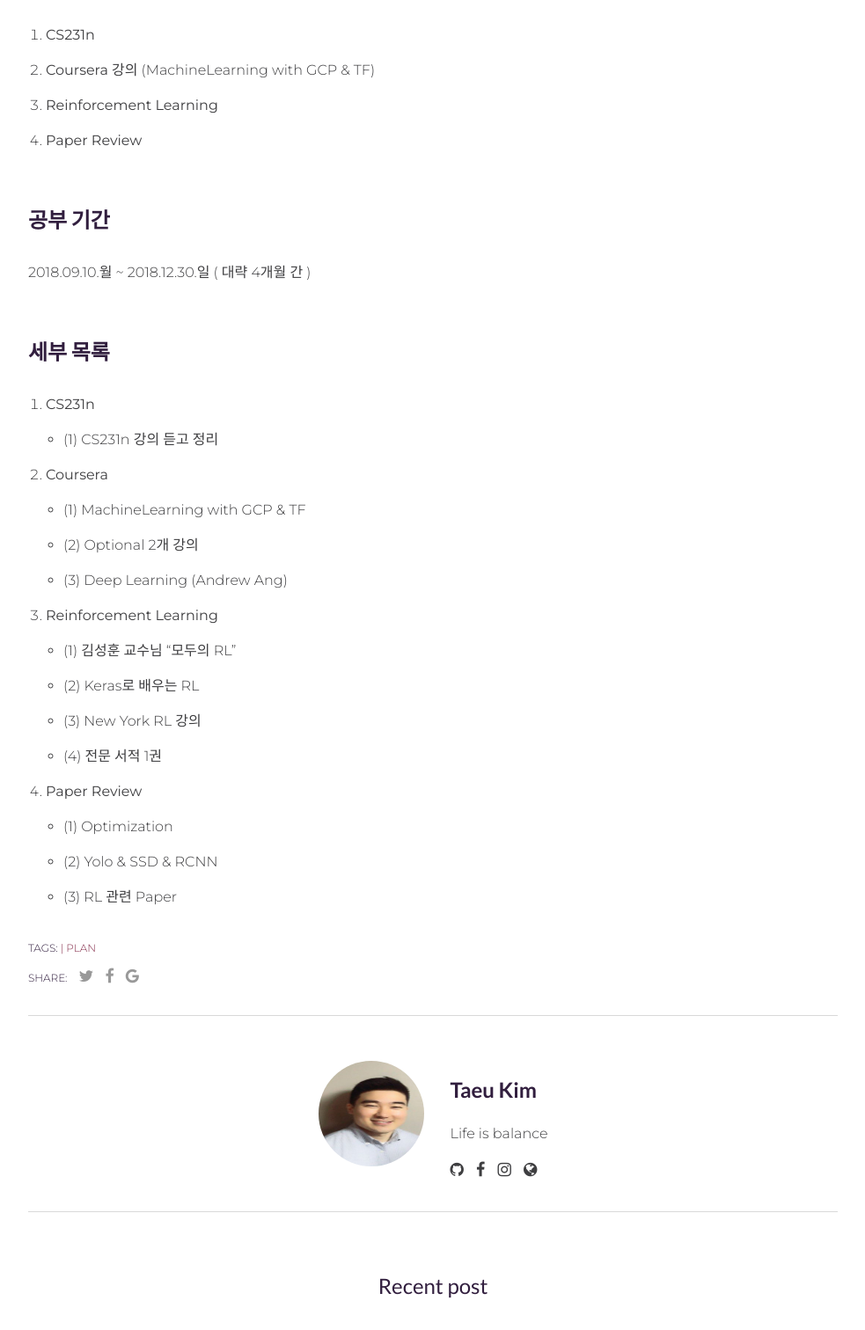
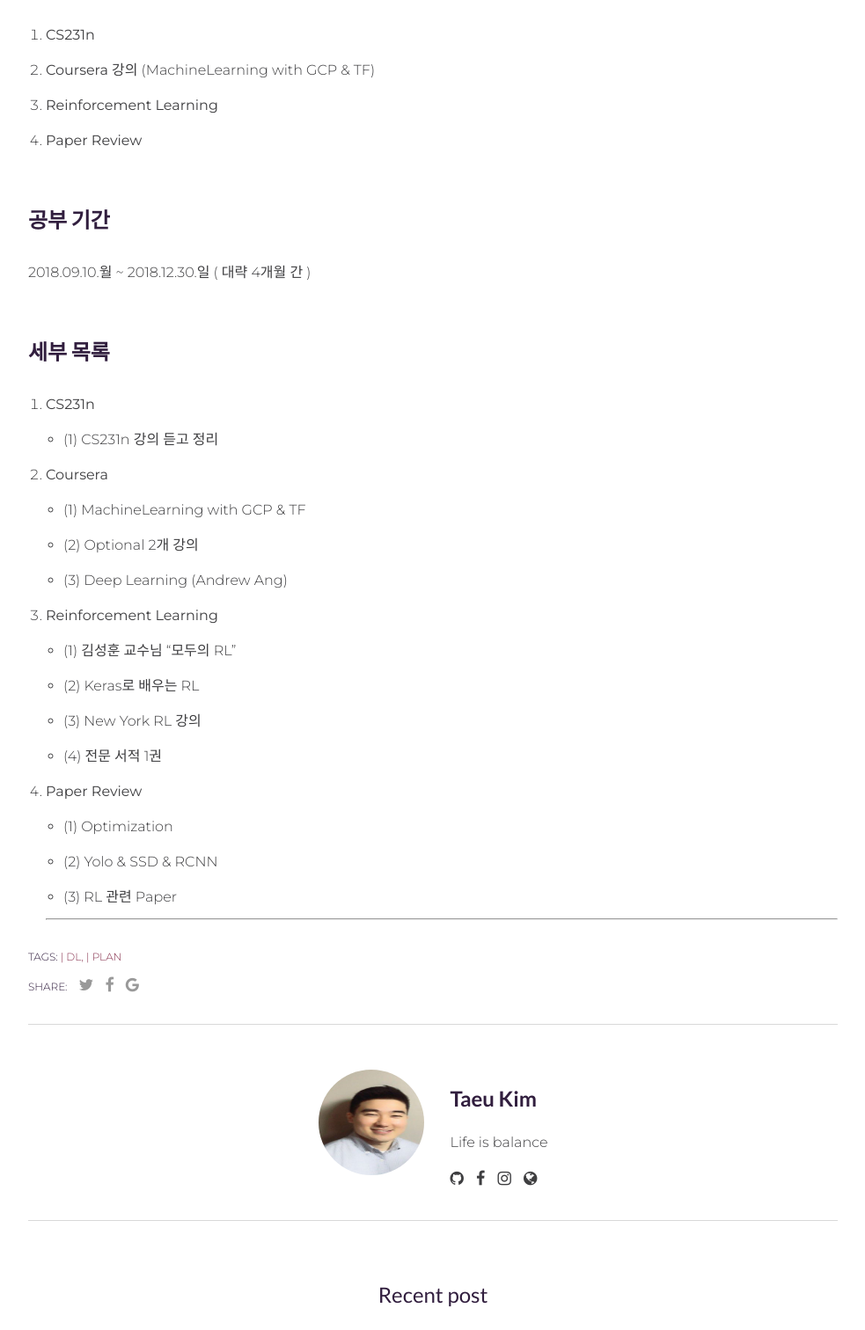
Before and after one commit to Taeu/taeu.github.io, a Jekyll site: the page built from _posts/2018-09-11-deeplearning-plan-올해계획.markdown, in a window 1280 px wide, cut to the strip 807-2319 px from the top of the page. Shown: the whole strip at 88% size, without its empty margins (148-1131 px from the left). Built offline with Jekyll 4.4.1, drawn with Linux system fonts in a browser that asks for light colours; some web fonts are replaced; comment, search, counter and statistics services are not loaded.

```diff
--- a/_posts/2018-09-11-deeplearning-plan-올해계획.markdown
+++ b/_posts/2018-09-11-deeplearning-plan-올해계획.markdown
@@ -8,9 +8,11 @@ subtitle:   "[DL] 딥러닝 공부 계획"
 
 categories: dl
 
-tags: plan
+tags: dl, plan
 
 comments: true
+
+img: startup-logo.jpg
 
 ---
 
@@ -48,9 +50,8 @@ comments: true
 
 	- (1) CS231n 강의 듣고 정리
 
+
 2. **Coursera**
-
-
 
 	- (1) MachineLearning with GCP & TF
 
@@ -79,3 +80,5 @@ comments: true
     - (2) Yolo & SSD & RCNN
 
     - (3) RL 관련 Paper
+
+    ___
```
